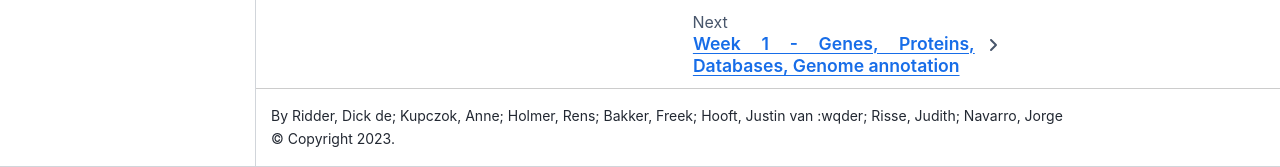
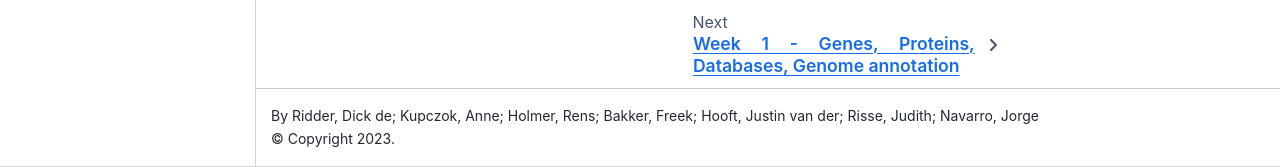
Before and after one commit to wur-bioinformatics/introduction-to-bioinformatics, a Jupyter Book: the page built from intro.md, in a window 1280 px wide and 900 px high, scrolled down 1643 px. Shown: the part 733-900 px from the top of the window. Built offline with Jupyter Book 1.0.4 settings and Sphinx 7.4.7 and the Sphinx Book theme 1.1.4, drawn with Linux system fonts in a browser that asks for light colours.

Commit message:
Fixed typo in Justin's surname

```diff
--- a/_config.yml
+++ b/_config.yml
@@ -2,7 +2,7 @@
 # Learn more at https://jupyterbook.org/customize/config.html
 
 title: BIF20806 reader
-author: Ridder, Dick de; Kupczok, Anne; Holmer, Rens; Bakker, Freek; Hooft, Justin van :wqder; Risse, Judith; Navarro, Jorge
+author: Ridder, Dick de; Kupczok, Anne; Holmer, Rens; Bakker, Freek; Hooft, Justin van der; Risse, Judith; Navarro, Jorge
 logo: BIF logo.png
 only_build_toc_files: true
 
```
